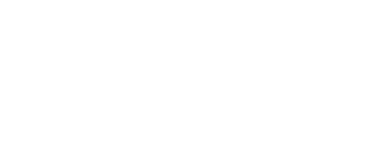
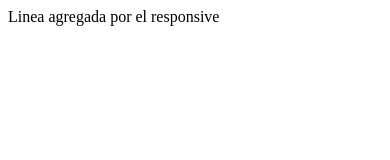
Before and after one commit to frankmalo86/invie, a plain HTML site: page index.html in a window 390 px wide. Drawn offline with Linux system fonts and the light colour scheme.

Commit message:
linea agregado por el responsive

```diff
--- a/index.html
+++ b/index.html
@@ -4,6 +4,6 @@
 	<title>Bienvenidos</title>
 </head>
 <body>
-
+	Linea agregada por el responsive
 </body>
 </html>
```
